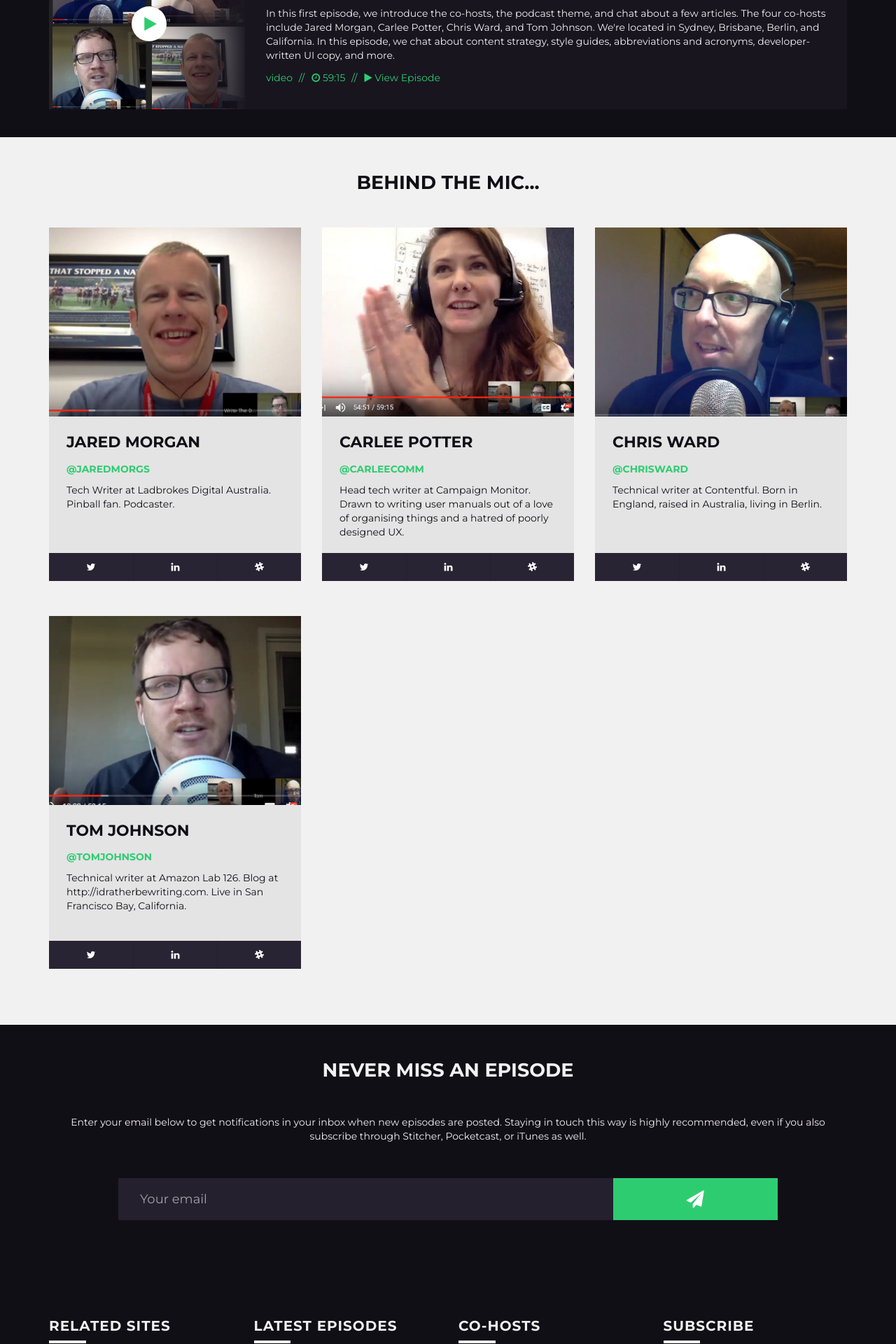
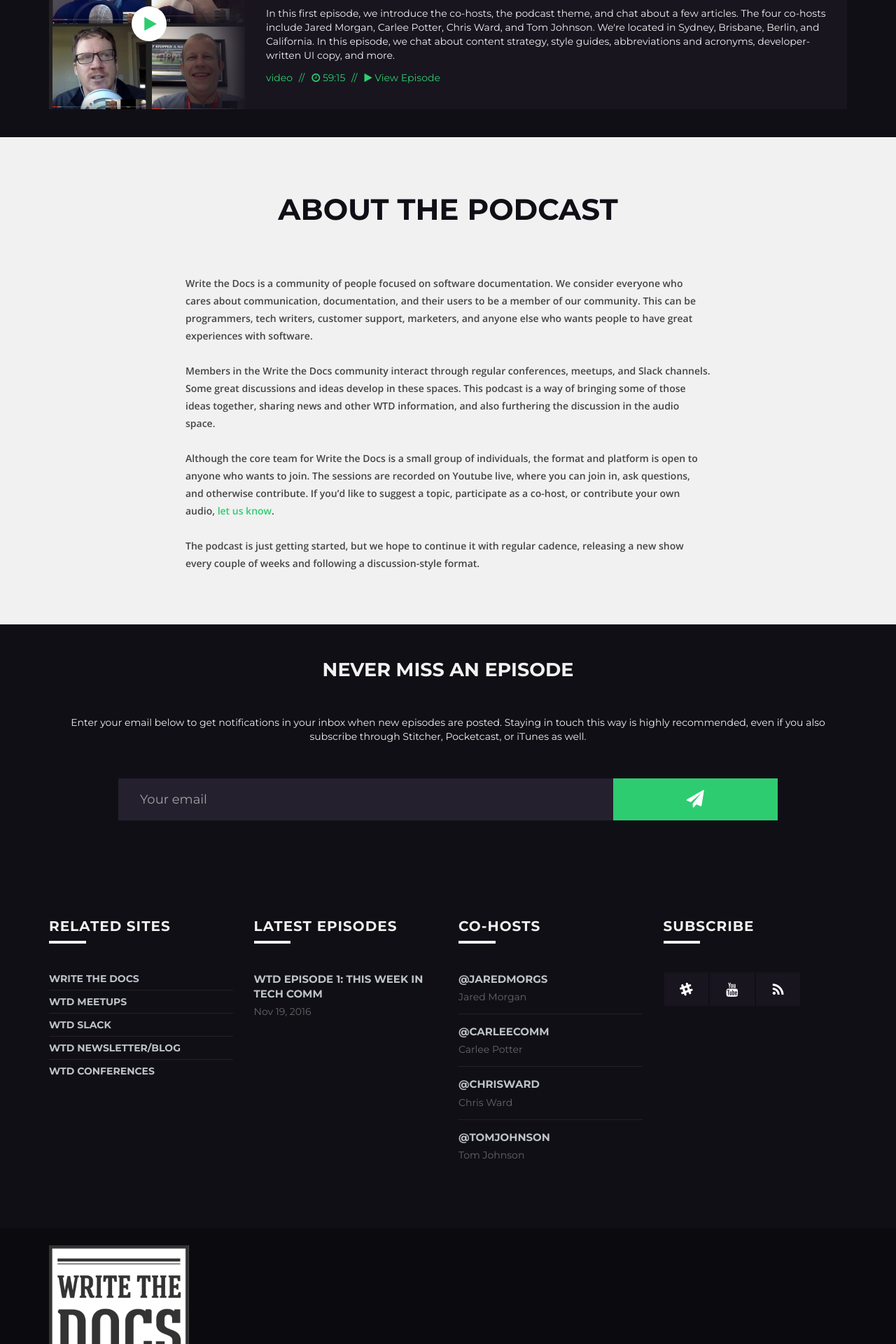
Before and after one commit to writethedocspodcast/writethedocspodcast.github.io, a Jekyll site: the page built from index.md, in a window 1280 px wide. Shown: the part 321-2241 px from the top of the page at 70% size. Built offline with Jekyll 4.4.1, drawn with Linux system fonts in a browser that asks for light colours.

Commit message:
moved about us to separate page from home, also added about the podcast section on homepage

```diff
--- a/_layouts/default.html
+++ b/_layouts/default.html
@@ -40,7 +40,7 @@
         </div>
     </section>
 
-    {% if page.type != "homepage" %}
+
     <!-- ===== SECTION ===== -->
     <section class="section-negative">
         <div class="container">
@@ -60,9 +60,9 @@
 
         </div>
     </section>
-                {% endif %}
 
-    {% if page.type == "homepage" or page.type == "about" %}
+
+    {% if page.type == "about" %}
     <!-- ===== ABOUT US ===== -->
     <section id="about-us" class="section-negative">
         <div class="container">
--- a/assets/css/customstyle.css
+++ b/assets/css/customstyle.css
@@ -31,7 +31,7 @@
 .shareEmail {
     margin-top:5px;
     border: 1px solid gray;
-    padding:1px;
+    padding:1px 4px;
     background-color: white;
     width: 62px;
     border-radius: 3px;
@@ -58,3 +58,7 @@
     margin-left: auto;
     margin-right: auto;
 }
+
+.sidebar-widget input#email-newsletter {
+    color: black;
+}
--- a/index.html
+++ /dev/null
@@ -1,128 +0,0 @@
----
-title: Home
-type: homepage
-layout: default
----
-
-
-<!-- ===== MAIN ===== -->
-<main id="main" class="main">
-
-    {% if page.type == "homepage" %}
-    <!-- ===== PODCAST LIST ===== -->
-    <section id="#episodes" class="section-positive">
-        <div class="container">
-
-            <!-- ===== SECTION TITLE ===== -->
-            <h2 class="title-default">Episodes</h2>
-
-            <div class="row">
-
-                <!-- ===== PODCAST CARD FULL ===== -->
-
-                {% for post in site.posts %}
-                <div class="col-sm-12 mb-40">
-                    <div class="podcast-card full">
-                        <figure class="podcast-image"><a href="{{post.url}}"><img src="{{site.url}}/assets/img/cards/podcast-full-thumb.jpg" alt="{{post.title}}" title="{{post.title}}" /></a></figure>
-                        <div class="podcast-content">
-                            <span class="podcast-date">{{ post.date | date: "%b %-d, %Y" }}</span>
-                            <h2 class="podcast-title"><a href="{{post.url}}">{{post.title}}</a></h2>
-                            <p class="podcast-excerpt"><a href="{{post.url}}">{{ post.content | truncatewords: 50 | strip_html }}</a></p>
-                            <ul class="podcast-meta">
-                                <li class="item"><a href="#" class="podcast-tag" rel="tag">{{post.tags}}</a></li>
-                                <li class="item"><i class="fa fa-clock-o"></i> {{post.time}}</li>
-                                <li class="item"><a class="podcast-play" href="{{post.url}}"><i class="fa fa-play"></i> View Episode</a></li>
-                            </ul>
-                        </div>
-                    </div>
-                </div>
-
-                {% endfor %}
-                {% endif %}
-
-
-
-                -->
-                <!-- ===== CHECK MORE ===== -->
-                <!--
-                <div class="col-sm-12 mb-50">
-                    <a href="podcasts.html" class="btn btn-primary btn-block btn-lg">View more episodes</a>
-                </div>
-
-                -->
-
-            </div>
-
-        </div>
-    </section>
-
-    {% if page.type != "homepage" %}
-    <!-- ===== SECTION ===== -->
-    <section class="section-negative">
-        <div class="container">
-
-            <!-- ===== PAGE CONTENT ===== -->
-            <div class="page-content mt-60">
-
-                <!-- ===== PAGE TITLE & DESCRIPTION ===== -->
-                <div class="row">
-                    <div class="col-md-8 col-md-offset-2 text-center">
-                        <h2 class="title-default mb-10">{{page.title}}</h2>
-                        <p class="page-description mb-70">{{content}}</p>
-                    </div>
-                </div>
-
-            </div>
-
-        </div>
-    </section>
-    {% endif %}
-
-    {% if page.type == "homepage" or page.type == "about" %}
-    <!-- ===== ABOUT US ===== -->
-    <section id="about-us" class="section-negative">
-        <div class="container">
-
-
-            <!-- ===== SECTION TITLE ===== -->
-            {% if page.type == "homepage" %}
-            <h2 class="title-default text-center">Behind the mic...</h2>
-            {% endif %}
-
-            <div class="row mb-30">
-
-                <!-- ===== TEAM CARD ===== -->
-                {% for profile in site.data.profiles.info %}
-
-                <div class="col-lg-4 col-lg-offset-0 col-md-8 col-md-offset-2 col-sm-12 mb-40">
-                    <div class="team-card">
-                        <figure class="team-card-image"><img src="/assets/img/team/{{profile.image}}" alt="{{profile.name}}" title="{{profile.name}}" /></figure>
-                        <div class="team-card-content">
-                            <h2 class="team-card-title">{{profile.name}}</h2>
-                            <p class="team-card-job">@{{profile.slack_handle}}</p>
-                            <p class="team-card-description">{{profile.description}}</p>
-                            <ul class="team-card-social">
-                                <li class="social-item"><a href="{{profile.twitter}}" target="_blank"><i class="fa fa-twitter"></i></a></li>
-                                <li class="social-item"><a href="{{profile.linkedin}}" target="_blank"><i class="fa fa-linkedin"></i></a></li>
-                                <li class="social-item"><a href="{{profile.slack_handle}}" target="_blank"><i class="fa fa-slack"></i></a></li>
-                            </ul>
-                        </div>
-                    </div>
-                </div>
-                {% endfor %}
-
-            </div>
-
-        </div>
-    </section>
-    {% endif %}
-
-    {% include newsletter.html %}
-
-
-    </div>
-    </section>
-
-</main>
-
-{% include footer.html %}
--- /dev/null
+++ b/index.md
@@ -0,0 +1,14 @@
+---
+title: About the podcast
+type: homepage
+layout: default
+---
+
+
+Write the Docs is a community of people focused on software documentation. We consider everyone who cares about communication, documentation, and their users to be a member of our community. This can be programmers, tech writers, customer support, marketers, and anyone else who wants people to have great experiences with software.
+
+Members in the Write the Docs community interact through regular conferences, meetups, and Slack channels. Some great discussions and ideas develop in these spaces. This podcast is a way of bringing some of those ideas together, sharing news and other WTD information, and also furthering the discussion in the audio space.
+
+Although the core team for Write the Docs is a small group of individuals, the format and platform is open to anyone who wants to join. The sessions are recorded on Youtube live, where you can join in, ask questions, and otherwise contribute. If you'd like to suggest a topic, participate as a co-host, or contribute your own audio, [let us know](/contact).
+
+The podcast is just getting started, but we hope to continue it with regular cadence, releasing a new show every couple of weeks and following a discussion-style format.
--- a/pages/about.html
+++ b/pages/about.html
@@ -4,4 +4,6 @@
 permalink: /about/
 ---
 
+If you participate as a co-host on the show, we add your name and profile to this page. Write the Docs is all about community, and we want to reflect the multi-faceted, diverse body of perspectives, locations, and industries of those in the community.
+
 {% comment %} Content is rendered from the _layout/default.html template through conditional tags for this page's type.{% endcomment %}
```
Also changed, not shown: 1 other file.
